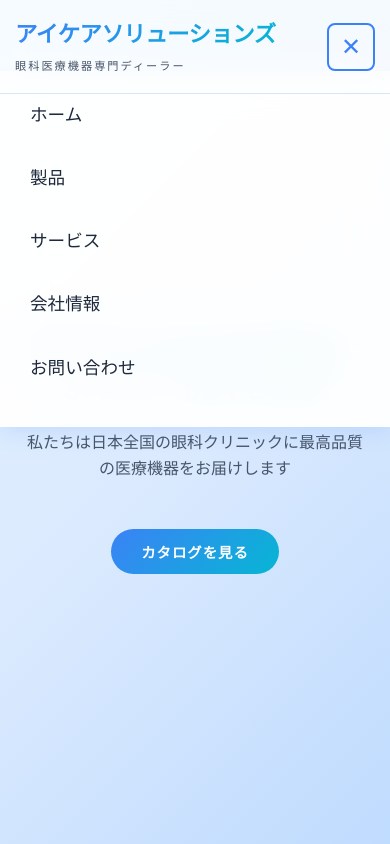
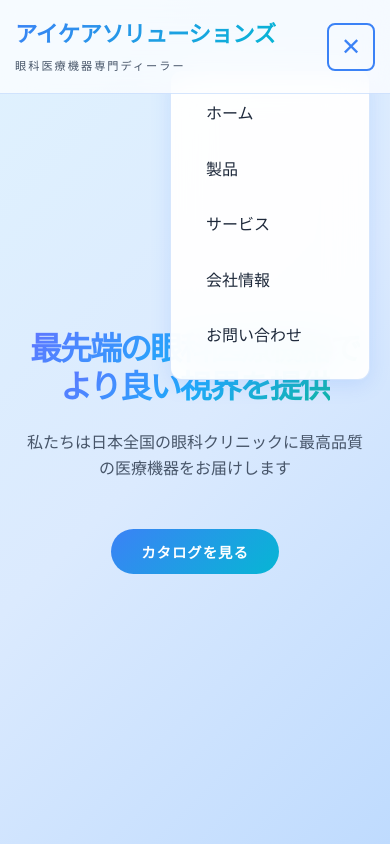
Before and after one commit to yangxianglong/homepage, a plain HTML site: page index.html in a window 390 px wide. Both pictures are taken after a click on the button "メニュー". Shown: the top 844 px of the page. Drawn offline with Linux system fonts and the light colour scheme.

Commit message:
Update mobile menu: fixed width 200px, aligned to right with rounded corners

```diff
--- a/styles.css
+++ b/styles.css
@@ -633,14 +633,15 @@ footer {
     display: none;
     position: fixed;
     top: 70px;
-    right: 0;
+    right: 20px;
     background: rgba(255, 255, 255, 0.95);
     backdrop-filter: blur(20px);
     -webkit-backdrop-filter: blur(20px);
-    width: 100%;
+    width: 200px;
     padding: 20px;
     box-shadow: 0 5px 20px rgba(59, 130, 246, 0.15);
-    border-top: 1px solid rgba(59, 130, 246, 0.2);
+    border: 1px solid rgba(59, 130, 246, 0.2);
+    border-radius: 12px;
     z-index: 999;
 }
 
@@ -655,16 +656,20 @@ footer {
 }
 
 .nav-links-mobile li {
-    margin-bottom: 15px;
+    margin-bottom: 10px;
+}
+
+.nav-links-mobile li:last-child {
+    margin-bottom: 0;
 }
 
 .nav-links-mobile a {
     color: var(--text-primary);
     text-decoration: none;
-    font-size: 1.1rem;
+    font-size: 1rem;
     font-weight: 500;
     display: block;
-    padding: 10px;
+    padding: 10px 15px;
     border-radius: 8px;
     transition: all 0.3s;
 }
```
